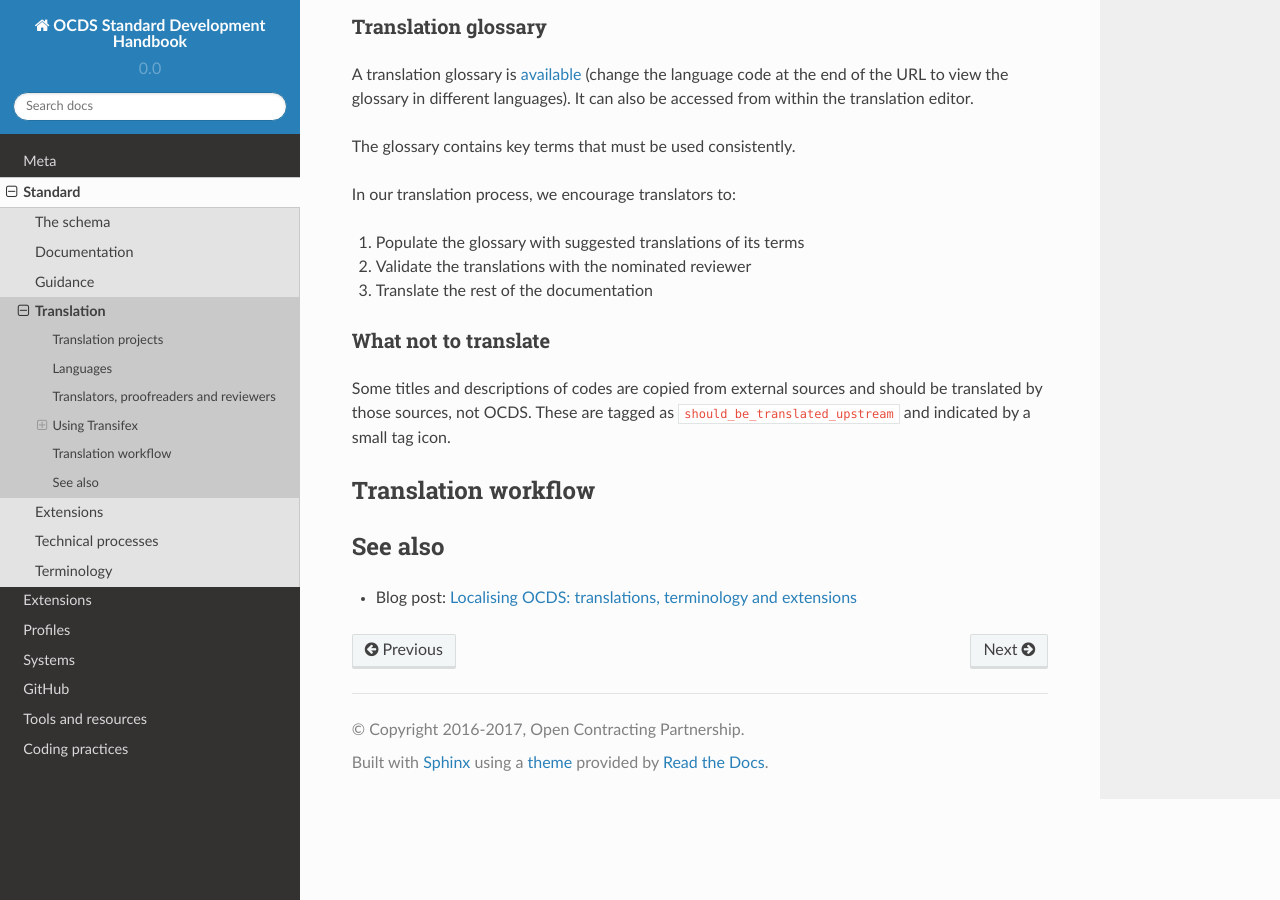
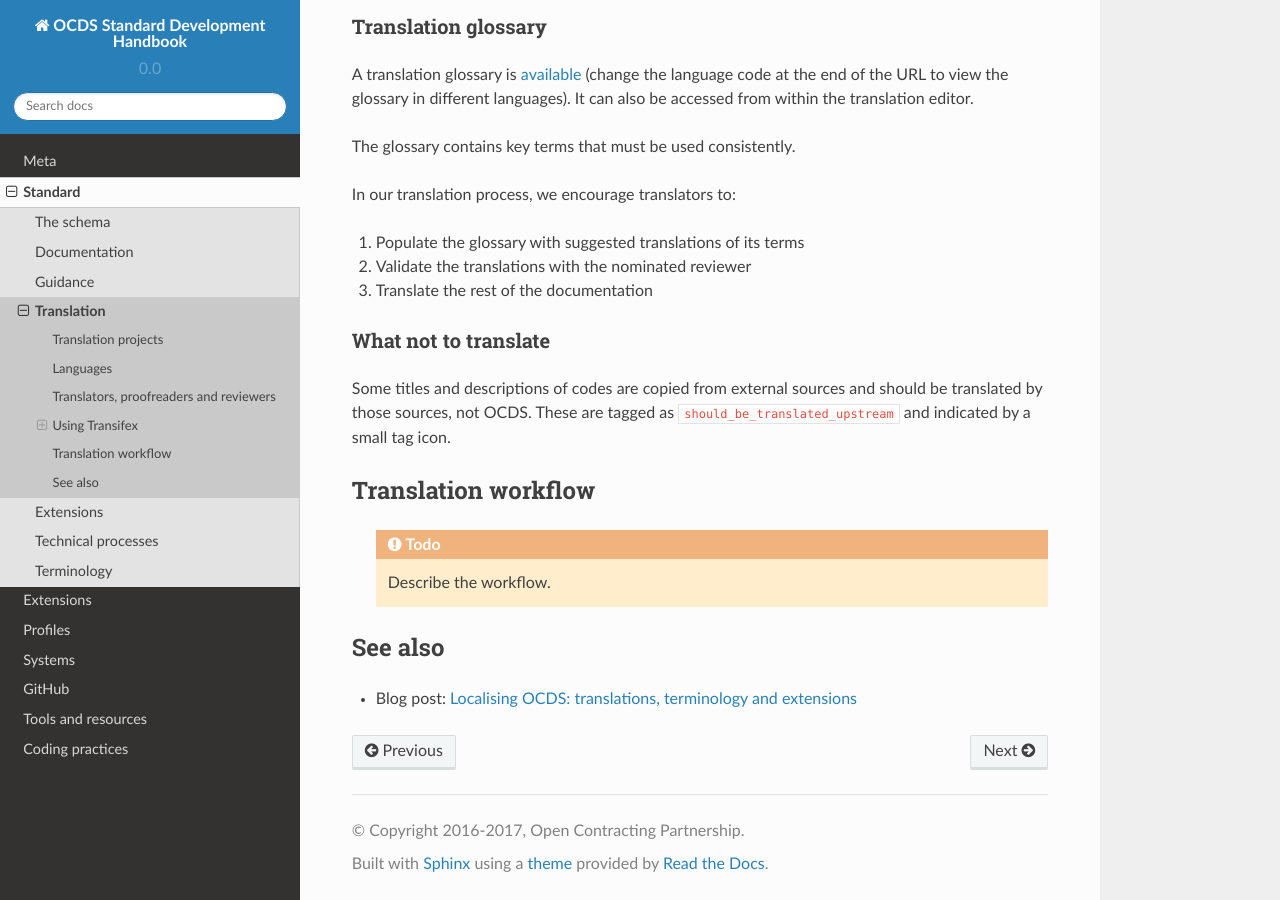
Before and after one commit to open-contracting/standard-development-handbook, a Sphinx documentation site: the page built from docs/standard/translation.md, in a window 1280 px wide and 900 px high, scrolled down 1386 px. Built offline with Sphinx 7.4.7 and the Read the Docs theme 2.0.0, drawn with Linux system fonts in a browser that asks for light colours.

Commit message:
Translation workflow still "todo"

````diff
--- a/docs/standard/translation.md
+++ b/docs/standard/translation.md
@@ -59,7 +59,10 @@ Some titles and descriptions of codes are copied from external sources and shoul
 
 ## Translation workflow
 
-
+```eval_rst
+  .. todo::
+    Describe the workflow.
+```
 
 ## See also
 
````
